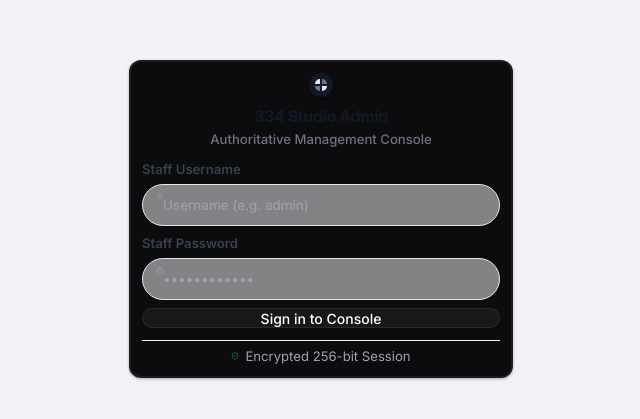
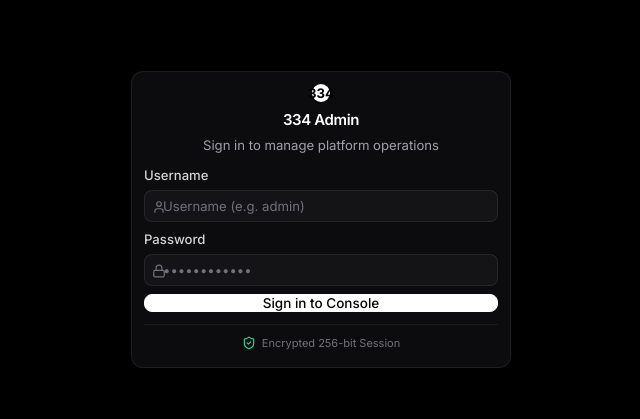
Before and after one commit to satyamsk05/Cruz.adminpnal, a Next.js app: page /login in a window 1280 px wide. Shown: the part 181-600 px from the top of the page, without its empty margins (319-959 px from the left). Built offline with nearby package versions, Linux system fonts and the light colour scheme.

Commit message:
fix(admin-panel): redesign login page to match dub.co dark aesthetic

```diff
--- a/src/app/globals.css
+++ b/src/app/globals.css
@@ -54,10 +54,10 @@ body {
   -moz-osx-font-smoothing: grayscale;
 }
 
-/* Accessibility: WCAG 2.2 AA Focus-Visible Ring */
+/* Accessibility: Subtle Focus-Visible Ring */
 :focus-visible {
-  outline: 2px solid rgba(255, 255, 255, 0.9) !important;
-  outline-offset: 2px !important;
+  outline: 1px solid rgba(255, 255, 255, 0.25);
+  outline-offset: 1px;
 }
 
 /* Minimalist Dark Scrollbars */
--- a/src/app/login/page.tsx
+++ b/src/app/login/page.tsx
@@ -39,29 +39,22 @@ export default function AdminLoginPage() {
   };
 
   return (
-    <div className="flex min-h-screen items-center justify-center bg-[#f0f2f5] px-4 font-sans text-gray-900">
-      <Card className="w-full max-w-sm space-y-6 p-8 shadow-card border border-gray-100">
+    <div className="flex min-h-screen items-center justify-center bg-[#000000] px-4 font-sans text-white selection:bg-white/20 selection:text-white">
+      <Card className="w-full max-w-[380px] space-y-6 p-7 border border-white/[0.08] bg-[#0c0c0e]">
 
         {/* Brand Header */}
-        <div className="text-center space-y-3">
-          <div className="mx-auto flex h-12 w-12 items-center justify-center rounded-2xl bg-gray-900 text-white shadow-md relative overflow-hidden">
-            <div className="grid grid-cols-2 gap-0.5 w-6 h-6">
-              <div className="bg-white/90 rounded-tl-sm" />
-              <div className="bg-white/40 rounded-tr-sm" />
-              <div className="bg-white/40 rounded-bl-sm" />
-              <div className="bg-white/90 rounded-br-sm" />
-            </div>
+        <div className="text-center">
+          <div className="mx-auto flex h-9 w-9 items-center justify-center rounded-lg bg-white text-black font-black text-xs shadow-sm mb-3">
+            334
           </div>
-          <div>
-            <h1 className="text-xl font-extrabold tracking-tight text-gray-900">334 Studio Admin</h1>
-            <p className="text-xs font-medium text-gray-500 mt-0.5">Authoritative Management Console</p>
-          </div>
+          <h1 className="text-lg font-semibold tracking-tight text-white">334 Admin</h1>
+          <p className="text-xs text-zinc-400 mt-1">Sign in to manage platform operations</p>
         </div>
 
         {/* Error Alert */}
         {error && (
-          <div className="flex items-center gap-2 rounded-xl border border-rose-200 bg-rose-50 p-3 text-xs font-medium text-rose-700">
-            <AlertCircle className="h-4 w-4 shrink-0" />
+          <div className="flex items-center gap-2 rounded-md border border-rose-500/25 bg-rose-950/20 p-2.5 text-xs text-rose-300">
+            <AlertCircle className="h-4 w-4 shrink-0 text-rose-400" />
             <span>{error}</span>
           </div>
         )}
@@ -69,37 +62,37 @@ export default function AdminLoginPage() {
         {/* Form */}
         <form onSubmit={handleSubmit} className="space-y-4 text-xs">
           <div>
-            <label className="block mb-1.5 font-semibold text-gray-700">Staff Username</label>
+            <label className="block mb-1.5 font-medium text-zinc-300">Username</label>
             <div className="relative">
-              <User className="absolute left-3.5 top-3 h-4 w-4 text-gray-400" />
+              <User className="absolute left-3 top-2.5 h-3.5 w-3.5 text-zinc-500" />
               <input
                 type="text"
                 value={username}
                 onChange={(e) => setUsername(e.target.value)}
                 placeholder="Username (e.g. admin)"
-                className="w-full rounded-xl border border-gray-200 bg-gray-50/50 py-2.5 pl-10 pr-3 text-sm text-gray-900 placeholder:text-gray-400 focus:bg-white focus:border-accent-primary focus:outline-none focus:ring-2 focus:ring-accent-primary/20 transition-fast"
+                className="w-full rounded-md border border-white/[0.08] bg-[#141417] py-2 pl-9 pr-3 text-xs text-white placeholder:text-zinc-500 focus:bg-[#18181b] focus:border-white/30 focus:outline-none focus:ring-1 focus:ring-white/20 transition-colors"
               />
             </div>
           </div>
 
           <div>
-            <label className="block mb-1.5 font-semibold text-gray-700">Staff Password</label>
+            <label className="block mb-1.5 font-medium text-zinc-300">Password</label>
             <div className="relative">
-              <Lock className="absolute left-3.5 top-3 h-4 w-4 text-gray-400" />
+              <Lock className="absolute left-3 top-2.5 h-3.5 w-3.5 text-zinc-500" />
               <input
                 type="password"
                 value={password}
                 onChange={(e) => setPassword(e.target.value)}
                 placeholder="••••••••••••"
-                className="w-full rounded-xl border border-gray-200 bg-gray-50/50 py-2.5 pl-10 pr-3 text-sm text-gray-900 placeholder:text-gray-400 focus:bg-white focus:border-accent-primary focus:outline-none focus:ring-2 focus:ring-accent-primary/20 transition-fast"
+                className="w-full rounded-md border border-white/[0.08] bg-[#141417] py-2 pl-9 pr-3 text-xs text-white placeholder:text-zinc-500 focus:bg-[#18181b] focus:border-white/30 focus:outline-none focus:ring-1 focus:ring-white/20 transition-colors"
               />
             </div>
           </div>
 
           <Button
             type="submit"
-            variant="dark"
-            size="lg"
+            variant="primary"
+            size="md"
             disabled={loading}
             isLoading={loading}
             className="w-full mt-2"
@@ -108,8 +101,8 @@ export default function AdminLoginPage() {
           </Button>
         </form>
 
-        <div className="flex items-center justify-center gap-1.5 text-xs text-gray-400 pt-2 border-t border-gray-100">
-          <ShieldCheck className="h-4 w-4 text-emerald-600" />
+        <div className="flex items-center justify-center gap-1.5 text-[11px] text-zinc-500 pt-3 border-t border-white/[0.06]">
+          <ShieldCheck className="h-3.5 w-3.5 text-emerald-400" />
           <span>Encrypted 256-bit Session</span>
         </div>
 
```
